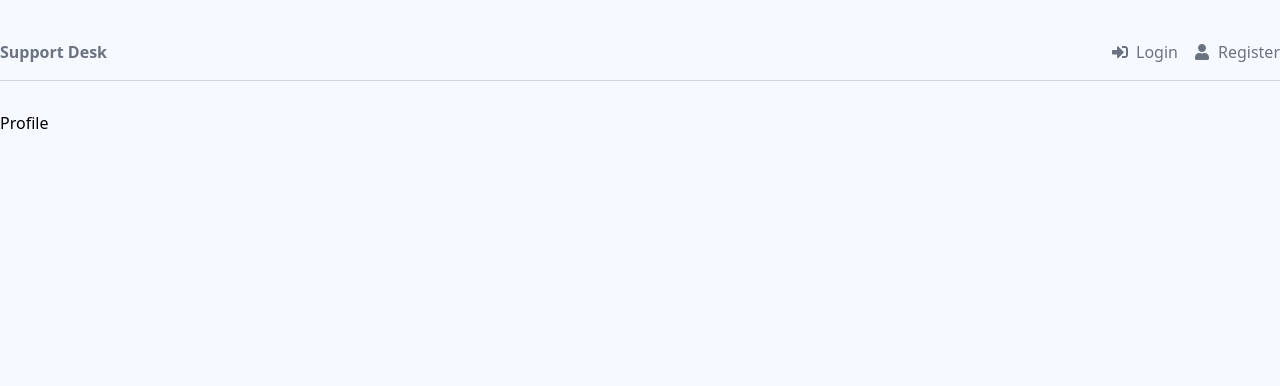
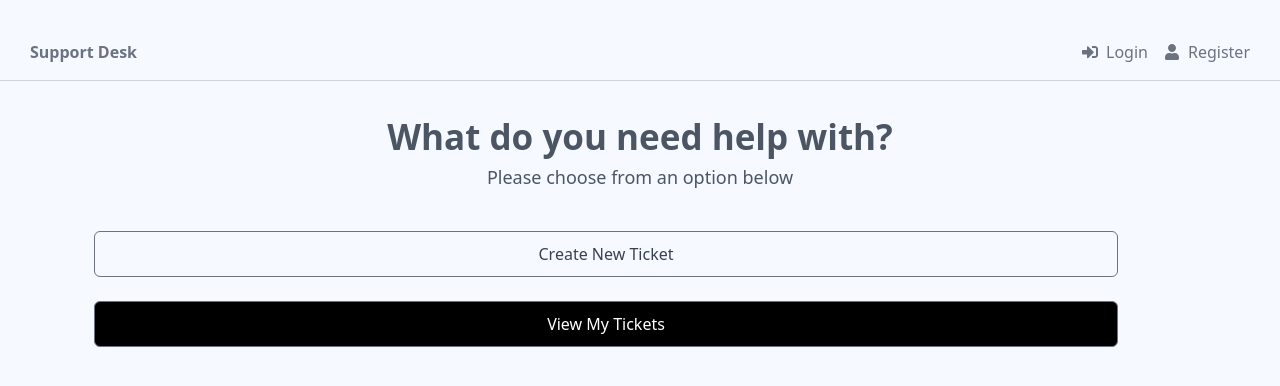
Before and after one commit to Sikal10/mern-ticket-project, a React (Create React App) app in the folder client/: page / in a window 1280 px wide. Shown: the top 386 px of the page. Built offline with nearby package versions, Linux system fonts and the light colour scheme.

Commit message:
Protected route updated

```diff
--- a/client/src/App.js
+++ b/client/src/App.js
@@ -8,6 +8,7 @@ import 'react-toastify/dist/ReactToastify.css';
 import {ToastContainer} from "react-toastify";
 import UserProfile from "./pages/UserProfile";
 import ProtectedRoute from "./components/ProtectedRoute";
+import NewTicket from "./pages/NewTicket";
 
 function App() {
   return (
@@ -17,7 +18,7 @@ function App() {
                 <Header />
             </div>
 
-            <div className={"mt-[30px] max-w-7xl mx-auto"}>
+            <div className={"mt-[30px] max-w-6xl mx-auto px-[30px]"}>
                 <ToastContainer />
                 <Routes>
                     <Route path={"/"} element={<Home />} />
@@ -25,6 +26,9 @@ function App() {
                     <Route path={"/register"} element={<Register />} />
                     <Route path={"/profile"} element={<ProtectedRoute />}>
                         <Route path={"/profile"} element={<UserProfile />} />
+                    </Route>
+                    <Route path={"/new-ticket"} element={<ProtectedRoute />}>
+                        <Route path={"/new-ticket"} element={<NewTicket />} />
                     </Route>
                 </Routes>
             </div>
--- a/client/src/components/Header.jsx
+++ b/client/src/components/Header.jsx
@@ -18,11 +18,11 @@ const Header = () => {
     }
 
     return (
-        <header className={"py-4 pt-10 flex items-center justify-between"}>
+        <header className={"py-4 pt-10 flex items-center justify-between px-[30px]"}>
             <Link to={"/"}><p className={"font-semibold text-gray-500"}>Support Desk</p></Link>
 
             {user ?
-                <div className={"flex items-center px-3 py-1 rounded-md bg-black text-gray-400 gap-2"} onClick={handleLogout}>
+                <div className={"flex cursor-pointer items-center px-3 py-1 rounded-md bg-black text-gray-400 gap-2"} onClick={handleLogout}>
                     <FaSignOutAlt/>
                     <p>Logout</p>
                 </div> :
--- a/client/src/components/ProtectedRoute.jsx
+++ b/client/src/components/ProtectedRoute.jsx
@@ -1,10 +1,12 @@
 import {Navigate, Outlet} from "react-router-dom";
-import {useSelector} from "react-redux";
-import {selectAuthUser} from "../redux/slices/authSlice/authSlice";
+import {useAuthStatus} from "../hooks/useAuthStatus";
 
 const ProtectedRoute = () => {
+    const {checkingStatus, isAuthenticated} = useAuthStatus();
 
-    const {isAuthenticated} = useSelector(selectAuthUser);
+    if (checkingStatus) {
+        return <h2>Loading...</h2>
+    }
 
     return isAuthenticated ? <Outlet /> : <Navigate to={"/login"} />
 
--- a/client/src/pages/Home.jsx
+++ b/client/src/pages/Home.jsx
@@ -1,10 +1,22 @@
 import {Link} from "react-router-dom";
 
 const Home = () => {
+
     return (
-        <div>
+        <div className={""}>
+            <h2 className={"text-center font-semibold text-gray-600 text-[35px]"}>What do you need help with?</h2>
+            <p className={"text-center text-[18px] text-gray-600"}>Please choose from an option below</p>
 
-            <Link to={"/profile"}>Profile</Link>
+            <div className={"max-w-5xl space-y-6 mt-[40px]"}>
+                <Link className={"block"} to={"/new-ticket"}>
+                    <button className="w-full py-2.5 text-center bg-transparent border text-gray-700 border-gray-500 rounded-md">Create New Ticket</button>
+                </Link>
+
+                <Link className={"block"} to={"/tickets"}>
+                    <button className="w-full py-2.5 text-center bg-black border text-white border-gray-500 rounded-md">View My Tickets</button>
+                </Link>
+            </div>
+
         </div>
     );
 };
--- a/client/src/redux/slices/authSlice/authSlice.js
+++ b/client/src/redux/slices/authSlice/authSlice.js
@@ -6,7 +6,6 @@ const initialState = {
     user: JSON.parse(localStorage.getItem("user")) || null,
     errorMsg: "",
     success: false,
-    isAuthenticated: false
 };
 
 export const authSlice = createSlice({
```
Also changed, not shown: 1 other file (tests, documents, lock files or other folders).
